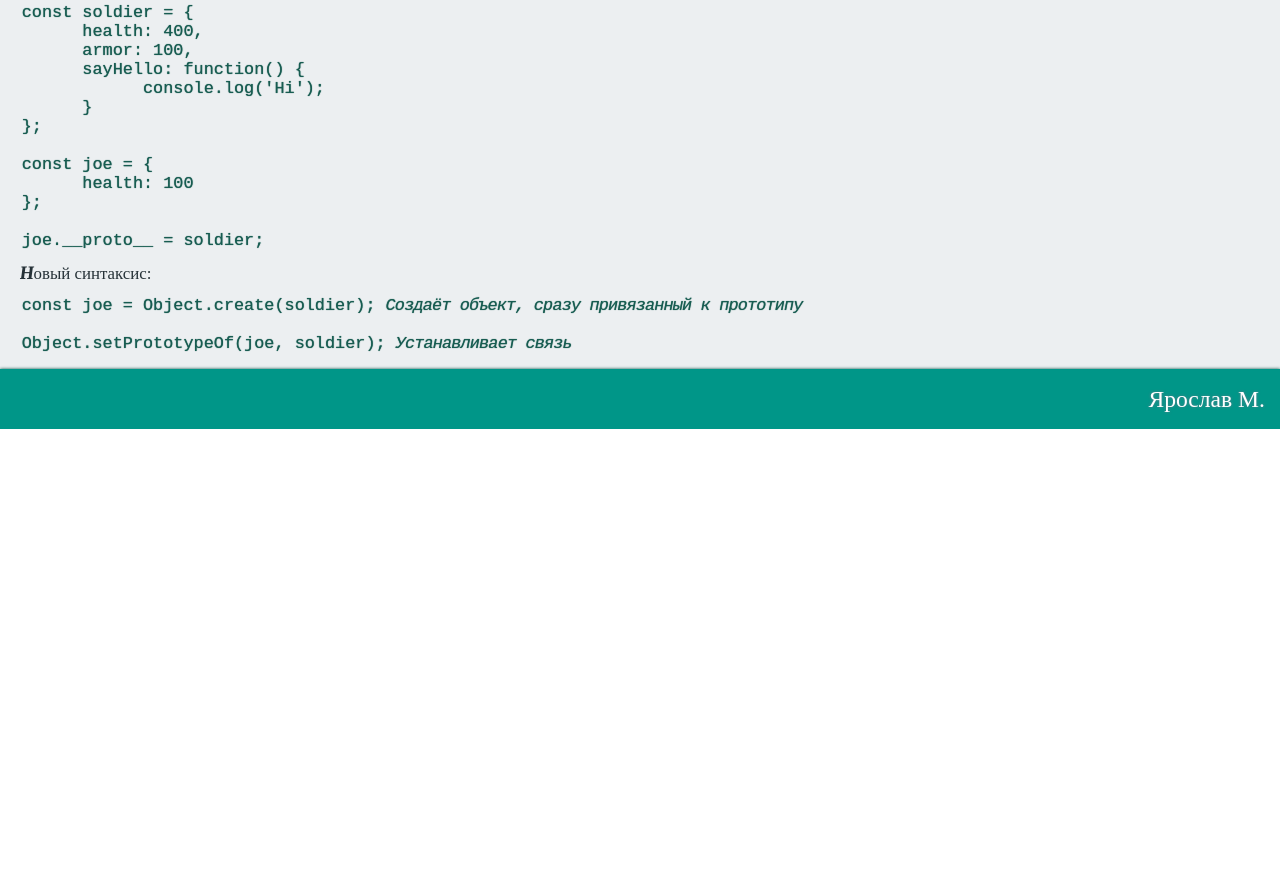
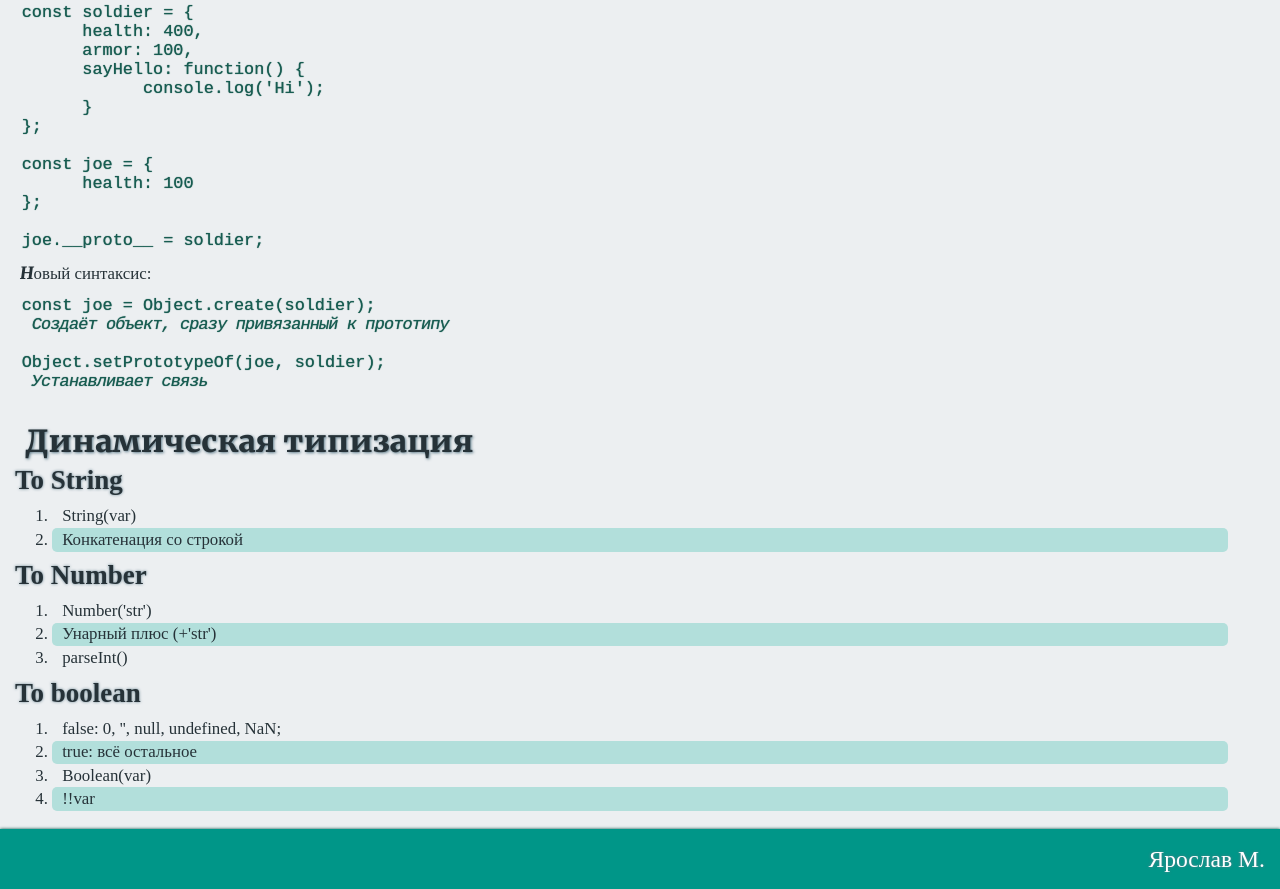
Before and after one commit to yarmsl/My-Lessons, a website: page docs/index.html in a window 1280 px wide. Shown: the part 3621-4510 px from the top of the page. Before the commit the page ends 4050 px from the top, so only its background shows below. Drawn offline with Linux system fonts and the light colour scheme; files whose address does not match are found by name; a web font is replaced by a local one.

Commit message:
18.04.2021

```diff
--- a/docs/index.html
+++ b/docs/index.html
@@ -153,13 +153,33 @@ const joe = {
 joe.__proto__ = soldier;</pre></code>
 <p>Новый синтаксис:</p>
 <code><pre>
-const joe = Object.create(soldier); <span>Создаёт объект, сразу привязанный к прототипу</span>
+const joe = Object.create(soldier); <br> <span>Создаёт объект, сразу привязанный к прототипу</span>
 
-Object.setPrototypeOf(joe, soldier); <span>Устанавливает связь</span>
+Object.setPrototypeOf(joe, soldier);<br> <span>Устанавливает связь</span>
 </pre>
 </code>
 </section>
-
+<section>
+   <h2>Динамическая типизация</h2>
+   <h3>To String</h3>
+   <ul>
+      <li>String(var)</li>
+      <li>Конкатенация со строкой</li>
+   </ul>
+   <h3>To Number</h3>
+   <ul>
+      <li>Number('str')</li>
+      <li>Унарный плюс (+'str')</li>
+      <li>parseInt()</li>
+   </ul>
+   <h3>To boolean</h3>
+   <ul>
+      <li>false: 0, '', null, undefined, NaN;</li>
+      <li>true: всё остальное</li>
+      <li>Boolean(var)</li>
+      <li>!!var</li>
+   </ul>
+</section>
 </main>
       <footer class="footer">
    <div class="footer__container">
```
Also changed, not shown: docs/js/script.js (+11 -0 lines), docs/main.html (+23 -3 lines), src/js/script.js (+11 -0 lines), src/main.html (+23 -3 lines).
